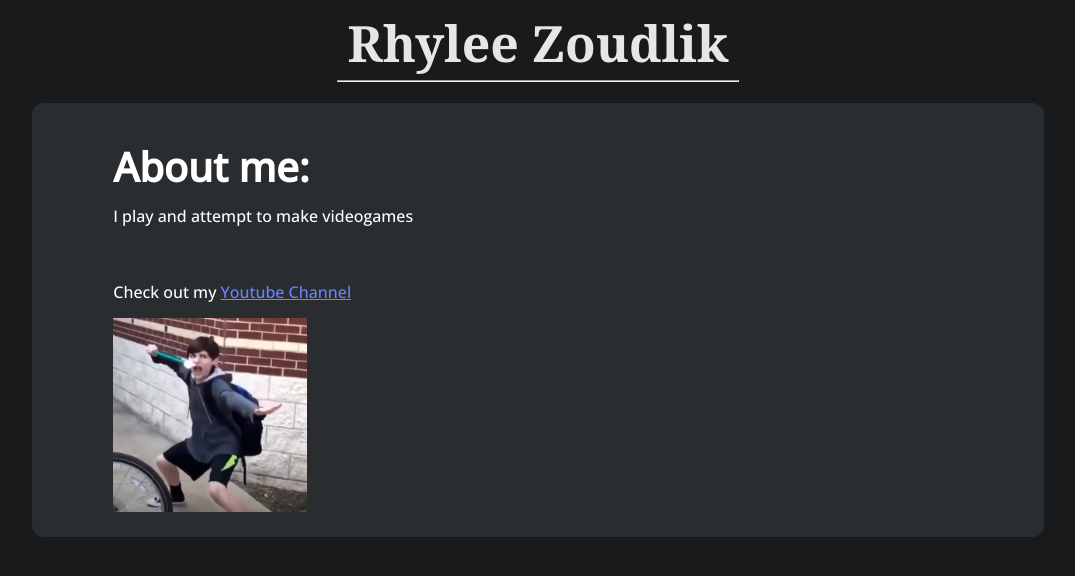
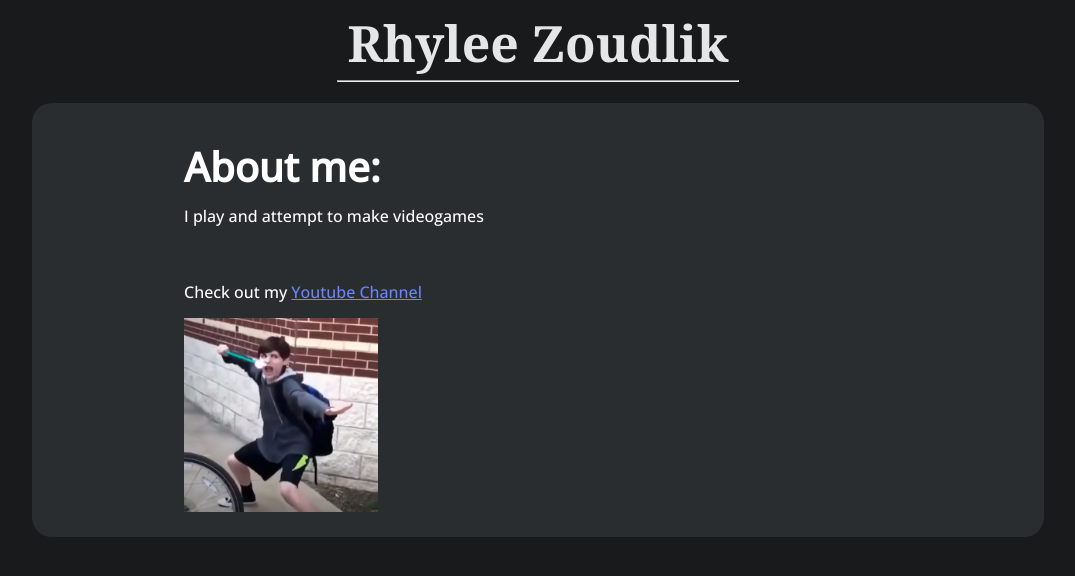
Before and after one commit to RhyleeCyrus/RhyleeCyrus.github.io, a plain HTML site: page index.html in a window 1280 px wide. Shown: the whole page, without its empty margins (102-1177 px from the left). Drawn offline with nearby package versions, Linux system fonts and the light colour scheme; a web font is replaced by a local one.

Commit message:
formatting

```diff
--- a/index.html
+++ b/index.html
@@ -15,8 +15,12 @@
 <hr>
 
 <div id="grey-square">
-  <p id="about-me" class="block1">About me:</p>
-  <p class="block1" id="about-me2">I play and attempt to make videogames</p>
-  <p class="block1">Check out my <a id="youtube" href="https://www.youtube.com/channel/UCAoi5HyzvPo6hNuCcvT7miA" target="_blank">Youtube Channel</a></p>
-  <img class="block1" id="pfp" src="Images/power_of_anime.PNG">
+
+  <div class="block1">
+  <p id="about-me">About me:</p>
+  <p id="about-me2">I play and attempt to make videogames</p>
+  <p>Check out my <a id="youtube" href="https://www.youtube.com/channel/UCAoi5HyzvPo6hNuCcvT7miA" target="_blank">Youtube Channel</a></p>
+  <img id="pfp" src="Images/power_of_anime.PNG">
+  </div>
+
 </div>
--- a/style.css
+++ b/style.css
@@ -30,7 +30,7 @@ a {
     margin-left: 10%;
     margin-top: -19px;
     background-color: #2A2D2F;
-    border-radius: 12px;
+    border-radius: 20px;
     padding-bottom: 20px;
 }
 
@@ -38,6 +38,7 @@ a {
     height: 194px;
     width: 194px;
     line-height: 120%;
+    padding-left: 15%;
 }
 
 #about-me   {
@@ -58,7 +59,7 @@ a {
 }
 
 .block1 {
-    margin-left: 8%;
+    margin-left: 0%;
 }
 
 #about-me2 {
```
